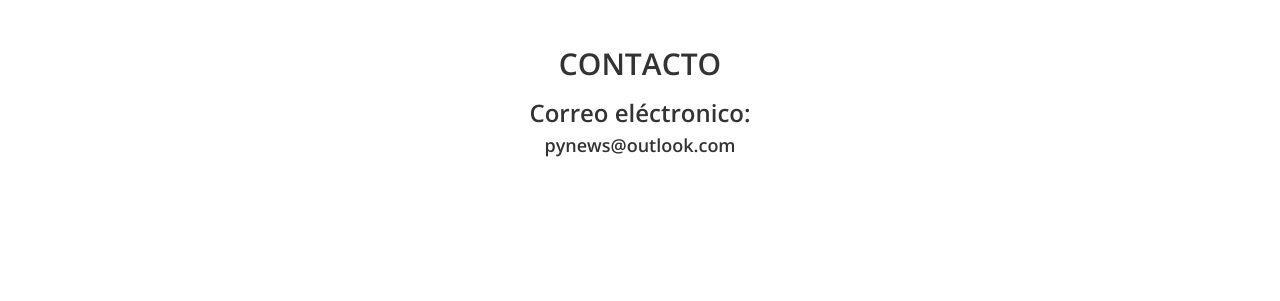
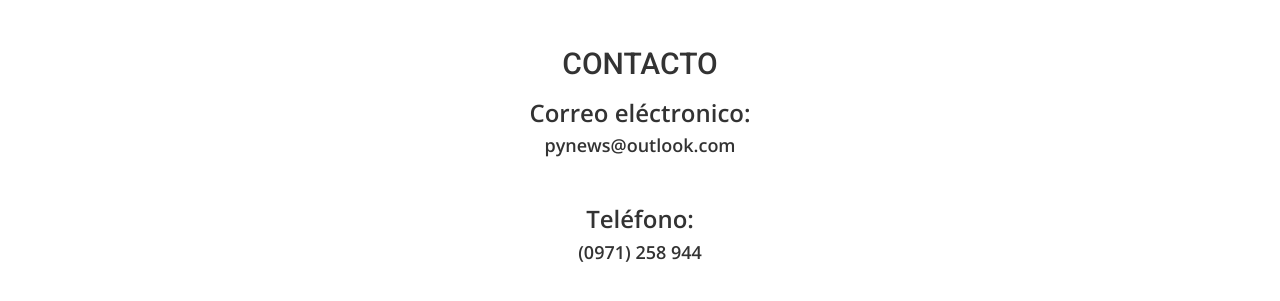
Before and after one commit to pabdani/pynews, a plain HTML site: page contacto.html in a window 1280 px wide. Shown: the part 53-354 px from the top of the page. Drawn offline with nearby package versions, Linux system fonts and the light colour scheme.

Commit message:
Update contacto.html

```diff
--- a/contacto.html
+++ b/contacto.html
@@ -42,9 +42,12 @@
         <div align="center" class="contenedor">
             <div class="main">
                 <br> <br> <br> <br>
-                <h2>CONTACTO</h2>
+                <h2 class="bold">CONTACTO</h2>
                 <h3>Correo eléctronico:</h3>
                 <h4>pynews@outlook.com</h4>
+                <br>
+                <h3>Teléfono:</h3>
+                <h4>(0971) 258 944</h4>
                 <br>
              </div>
         </div>
```
